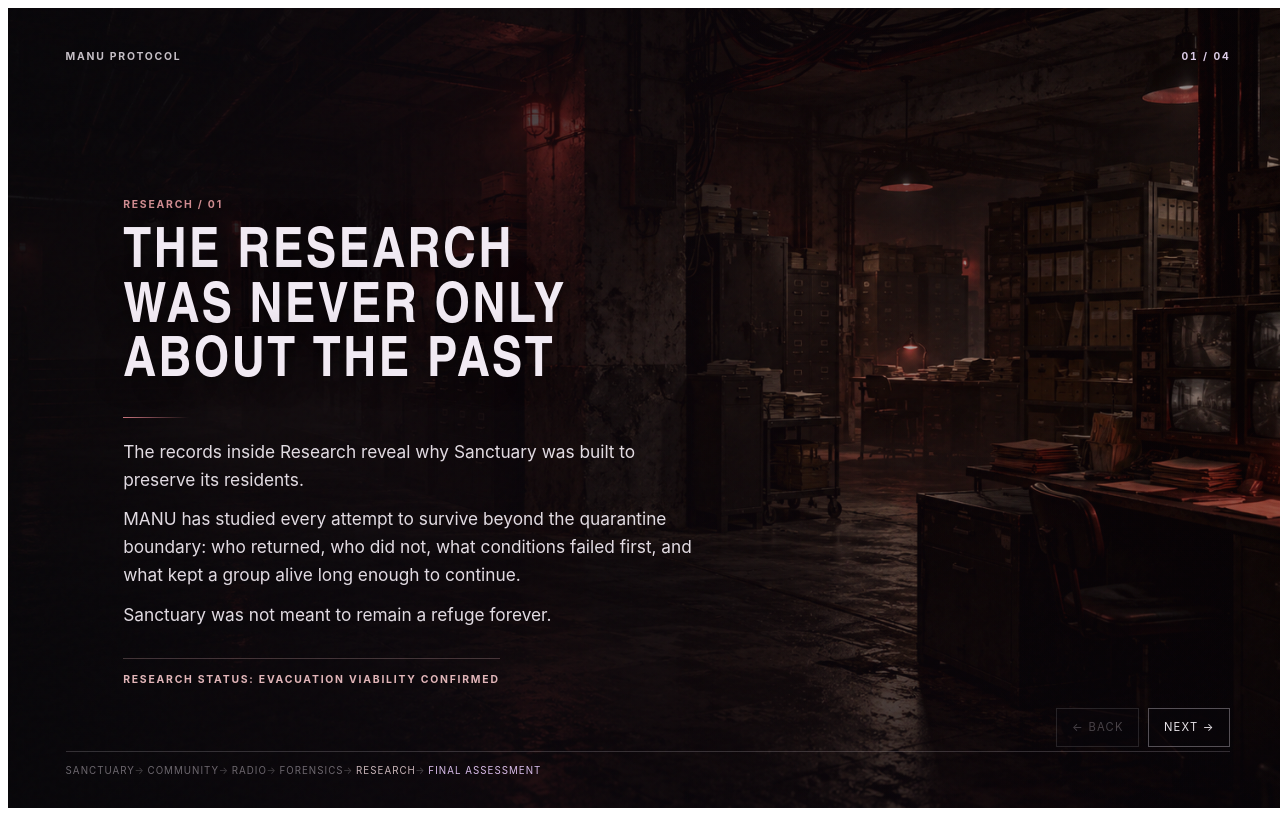
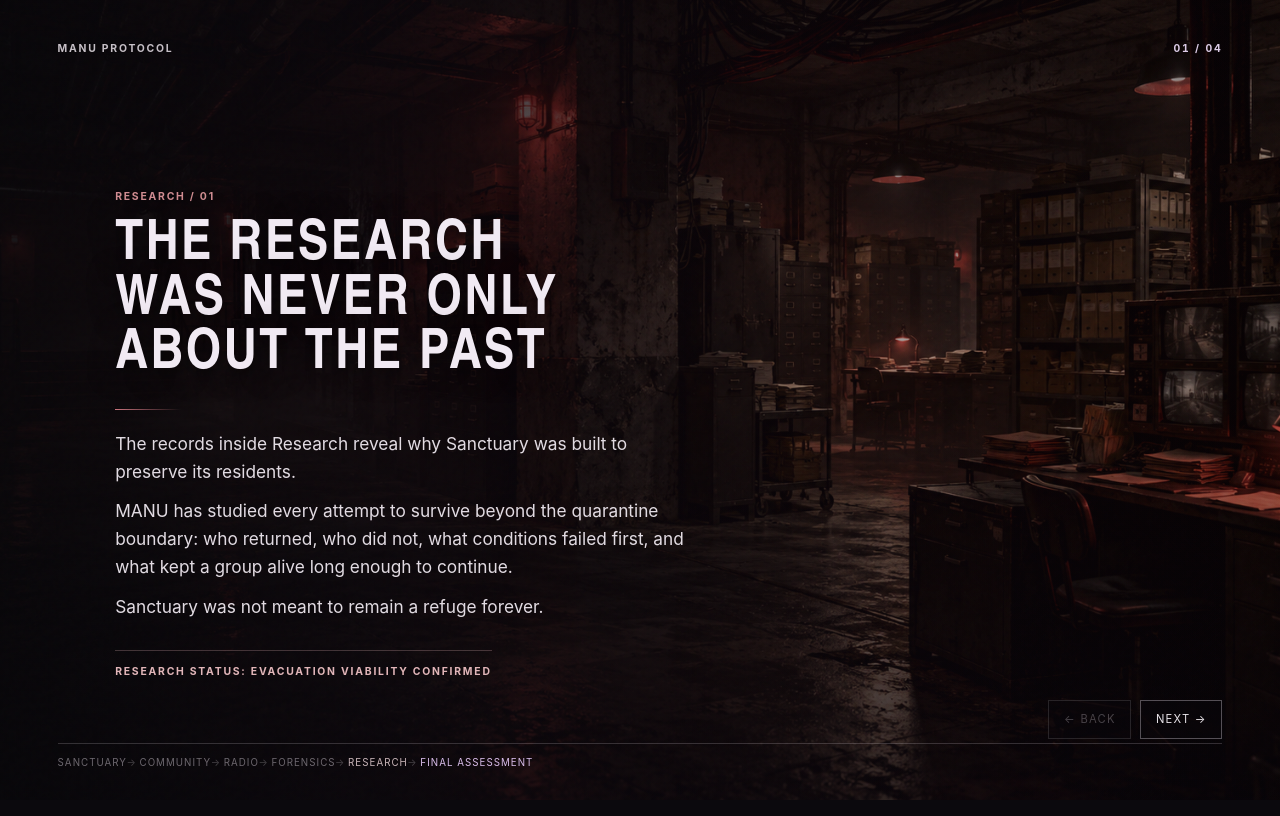
Before and after one commit to ASingh2425/red_purple_slideshow, a Next.js app: page / in a window 1280 px wide. Built offline with nearby package versions, Linux system fonts and the light colour scheme.

Commit message:
foxed margin

```diff
--- /dev/null
+++ b/app/globals.css
@@ -0,0 +1,12 @@
+html,
+body {
+  width: 100%;
+  min-height: 100%;
+  margin: 0;
+  padding: 0;
+  background: #0b090d;
+}
+
+body {
+  overflow: hidden;
+}
--- a/app/layout.tsx
+++ b/app/layout.tsx
@@ -1,5 +1,6 @@
 import type { Metadata } from "next";
 import type { ReactNode } from "react";
+import "./globals.css";
 
 export const metadata: Metadata = {
   title: "MANU Protocol — Final Transit",
```
